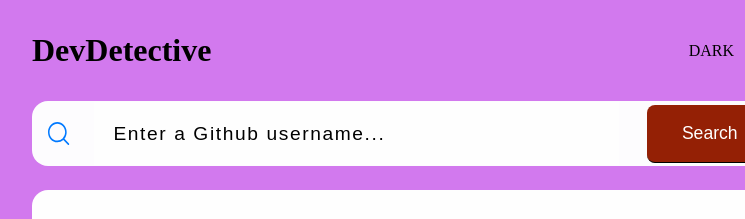
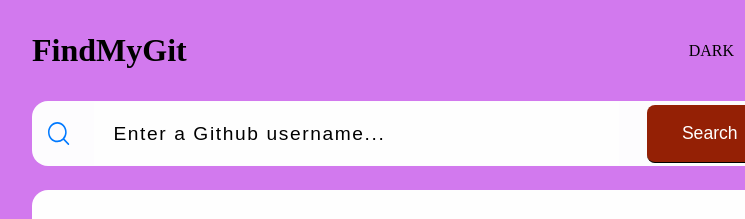
Before and after one commit to Man0sh-r0y/Find-Github-Users-, a plain HTML site: page index.html in a window 1280 px wide. Shown: the top 219 px of the page, 233-978 px from the left. Drawn offline with Linux system fonts and the light colour scheme; no server answers; a web font is replaced by a local one.

Commit message:
Update index.html

```diff
--- a/index.html
+++ b/index.html
@@ -4,7 +4,7 @@
 <head>
     <meta charset="UTF-8">
     <meta name="viewport" content="width=device-width, initial-scale=1.0">
-    <title>DevDetective App</title>
+    <title>FindMyGit App</title>
     <link rel="stylesheet" href="styles.css">
 
     <!--Google font-->
@@ -23,7 +23,7 @@
 
             <!--Header Part-->
             <div class="header">
-                <h1 class="app-name">DevDetective </h1>
+                <h1 class="app-name"> FindMyGit </h1>
                 <div class="themeSwitch-container">
                     <p class="themmeSwitch-mode">DARK</p><!--We will update it dynamically-->
                     <img class="themeSwitch-icon" src="assets/moon-icon.svg" themeSwitchIcon>
```
